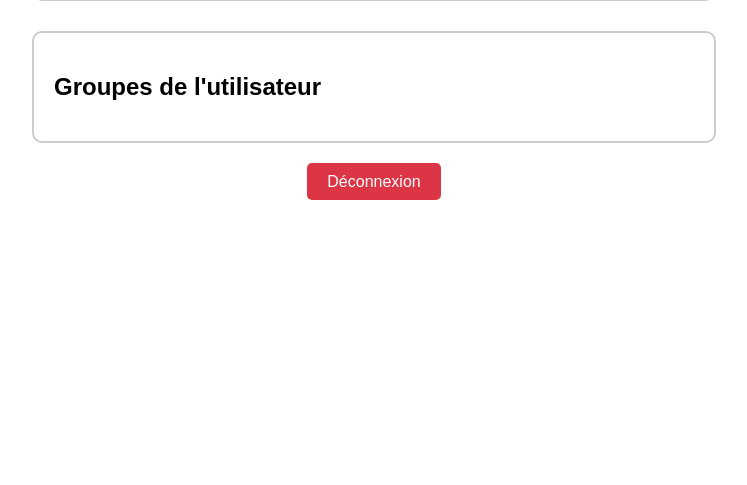
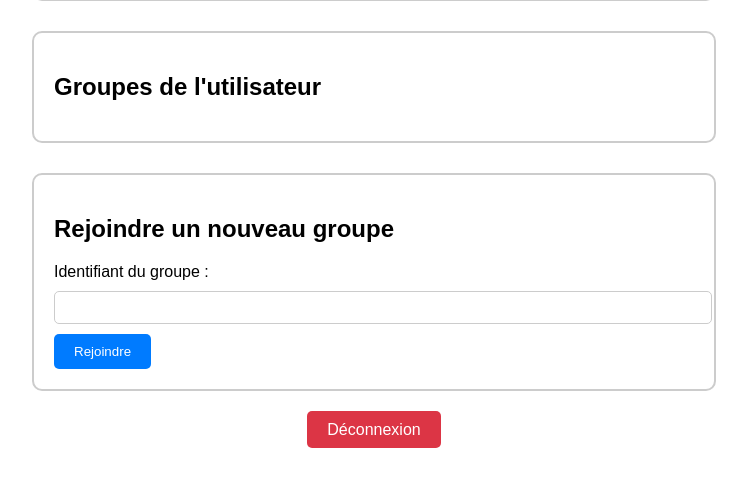
Before and after one commit to Nathanlsch/ProjetFinDeSession, a Flask app: page /acceuil in a window 1280 px wide. Shown: the part 315-800 px from the top of the page, without its empty margins (266-1013 px from the left). Run offline with Flask 3, Linux system fonts and the light colour scheme; the visitor is signed in with stand-in values (Sample User, id 1); data that the repository does not hold is empty.

Commit message:
Rejoindre groupe

```diff
--- a/template/acceuil.html
+++ b/template/acceuil.html
@@ -115,6 +115,15 @@
     {% endfor %}
   </div>
 
+  <div id="create-group-form">
+    <h2>Rejoindre un nouveau groupe</h2>
+    <form action="/rejoindre-groupe" method="post">
+      <label for="group-name">Identifiant du groupe :</label>
+      <input type="text" id="group-name" name="group-name" required>
+      <button type="submit">Rejoindre</button>
+    </form>
+  </div>
+
   <div id="logout-button">
     <a href="/deconnexion">Déconnexion</a>
   </div>
```
Also changed, not shown: template/groupe-details.html (+2 -8 lines).
